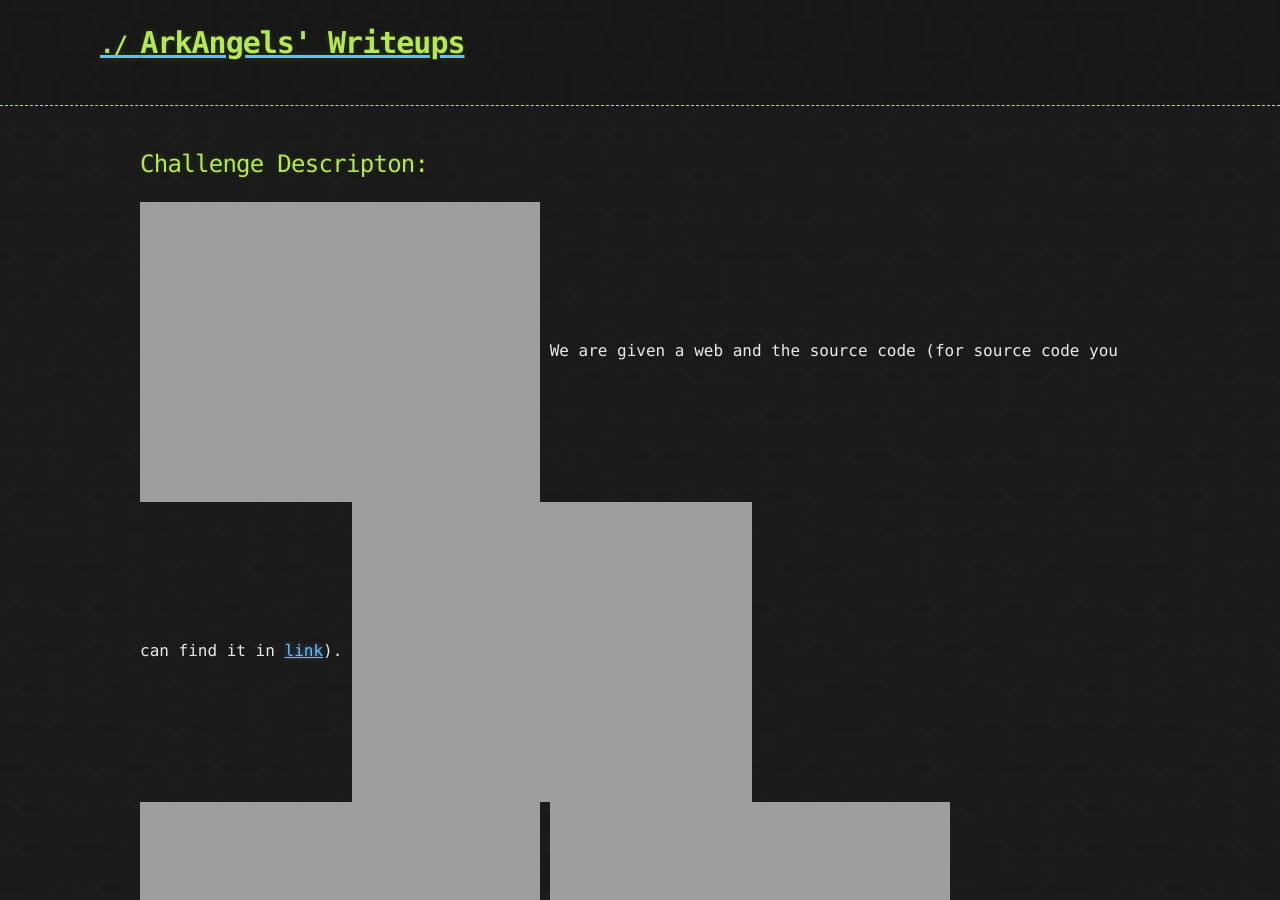
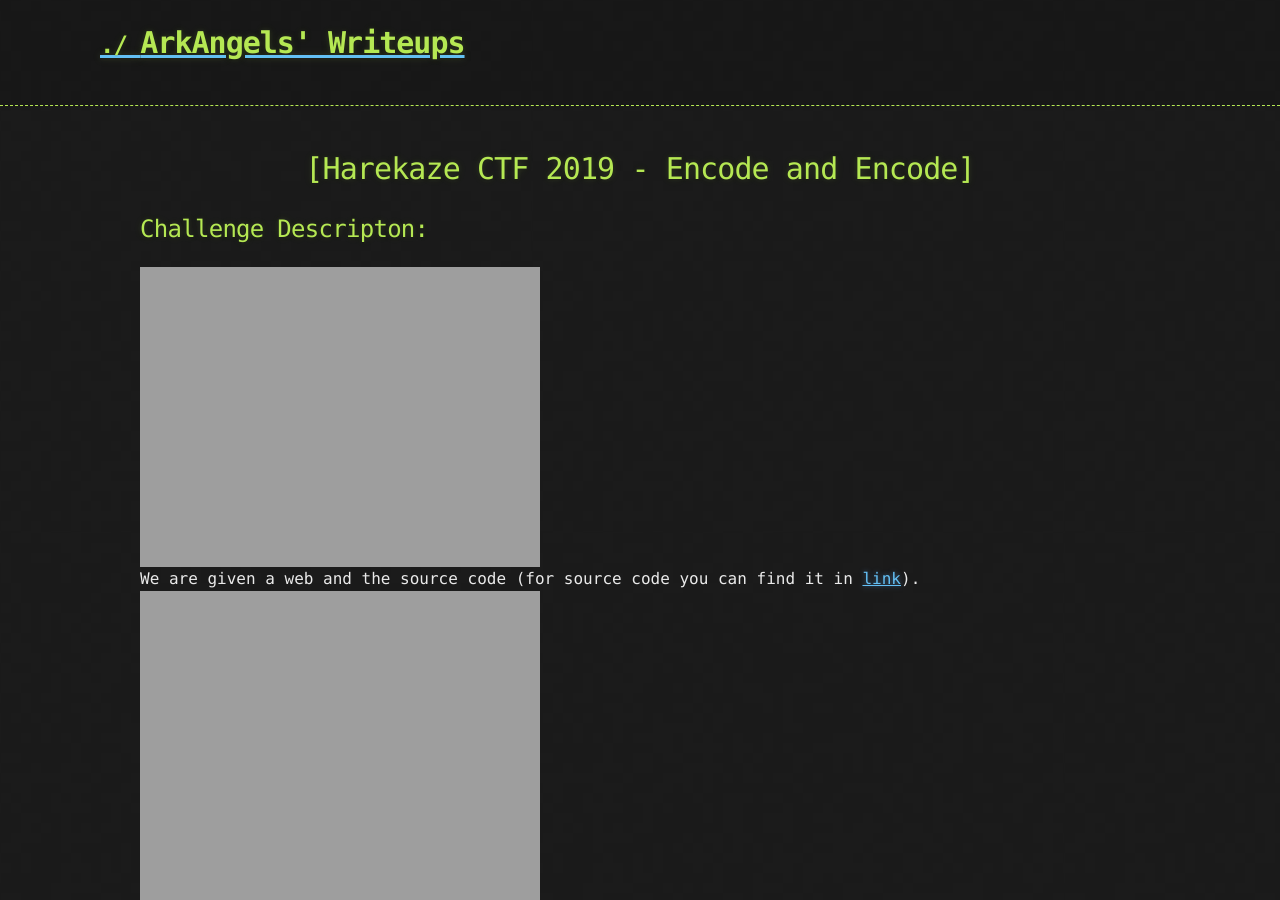
Before and after one commit to ArkAngels/ArkAngels.github.io, a Jekyll site: the page built from ctf/harekazectf2019/encode_and_encode/index.md, in a window 1280 px wide and 900 px high. Built offline with Jekyll 4.4.1, drawn with Linux system fonts in a browser that asks for light colours; the repository's description, which GitHub fills in, is left out.

Commit message:
Test new writeup

````diff
--- a/ctf/harekazectf2019/encode_and_encode/index.md
+++ b/ctf/harekazectf2019/encode_and_encode/index.md
@@ -3,12 +3,13 @@ layout: default
 title: [Harekaze CTF 2019 - Encode and Encode]
 ---
 
+<h1 align="center">[Harekaze CTF 2019 - Encode and Encode]</h1>
 ## Challenge Descripton:
-<img src="https://blog.xarkangels.com/ctf/assets/harekaze2019_encode/challdesc.png" align="center">
+<img src="https://blog.xarkangels.com/ctf/assets/harekaze2019_encode/challdesc.png" align="center"><br>
 We are given a web and the source code (for source code you can find it in <a href="https://github.com/ArkAngels/CTF-Source-Codes/tree/master/Harekaze%20CTF%202019%20-%20Encode%20and%20Encode">link</a>).
-<img src="https://blog.xarkangels.com/ctf/assets/harekaze_encode/index.png" align="center">
-<img src="https://blog.xarkangels.com/ctf/assets/harekaze_encode/about.png" align="center">
-<img src="https://blog.xarkangels.com/ctf/assets/harekaze_encode/lorem.png" align="center">
+<img src="https://blog.xarkangels.com/ctf/assets/harekaze_encode/index.png" align="center"><br>
+<img src="https://blog.xarkangels.com/ctf/assets/harekaze_encode/about.png" align="center"><br>
+<img src="https://blog.xarkangels.com/ctf/assets/harekaze_encode/lorem.png" align="center"><br>
 
 From here, there are 3 pages that we can access; about, lorem, and source code of the <b>query.php</b>. Let's take a look at <b>query.php</b> first:
 ```php
````
